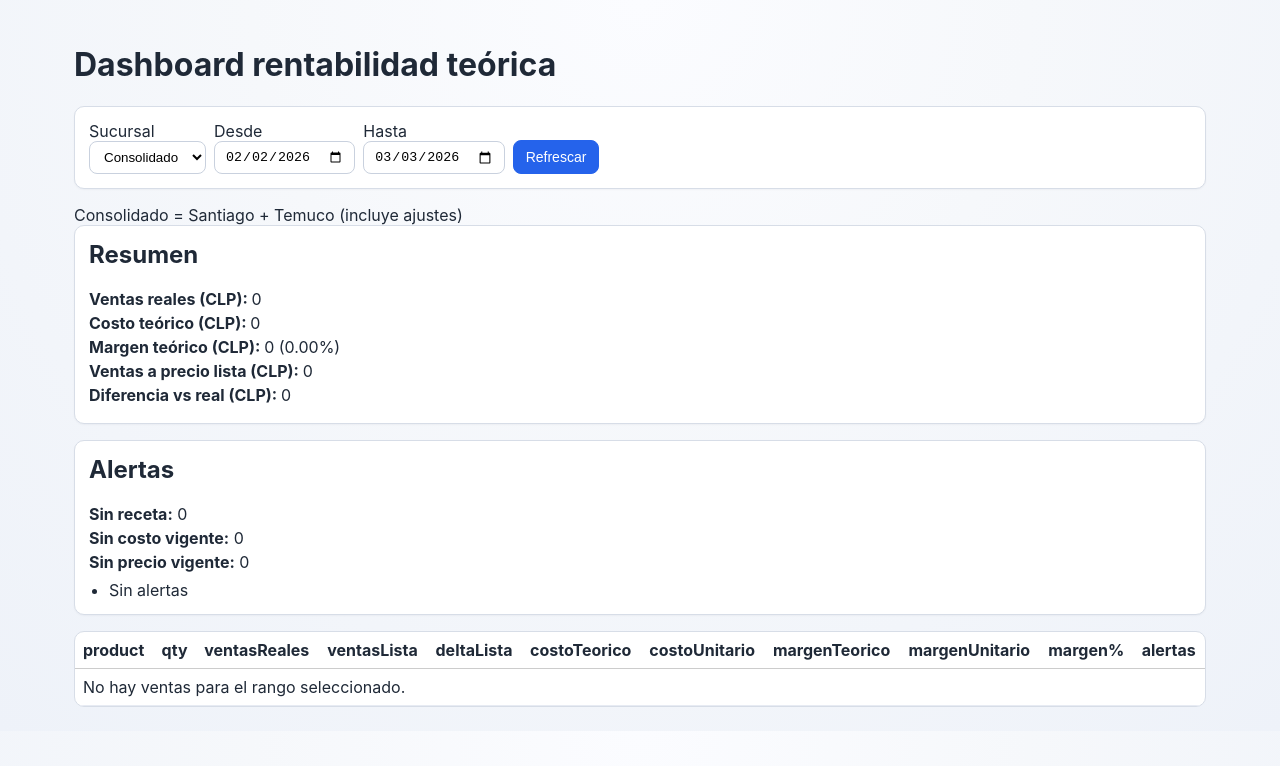
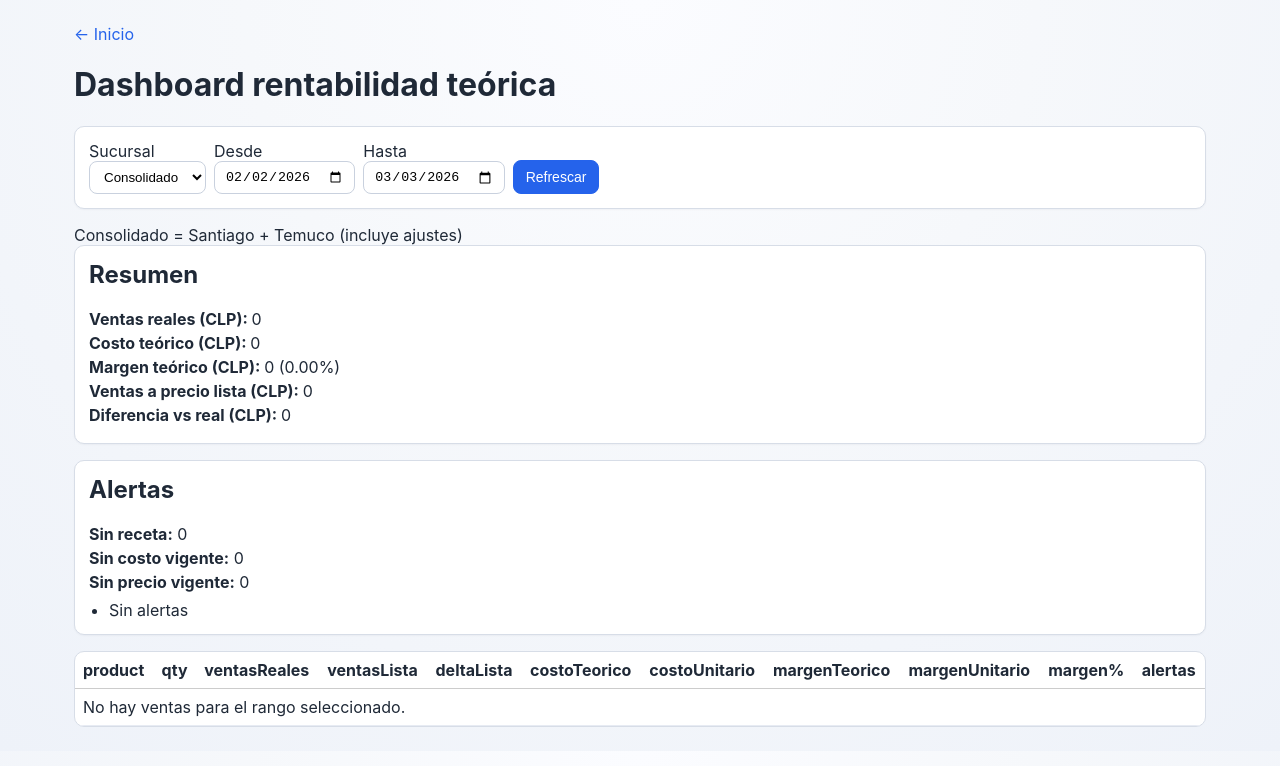
Before and after one commit to NicoChapiro/cafeteria-678-dashboard, a Next.js app: page /dashboard in a window 1280 px wide. Shown: the top 766 px of the page. Built offline with nearby package versions, Linux system fonts and the light colour scheme.

Commit message:
Add reusable back navigation links on key pages

```diff
--- a/app/dashboard/page.tsx
+++ b/app/dashboard/page.tsx
@@ -2,6 +2,7 @@
 
 import { useEffect, useMemo, useState } from 'react';
 
+import BackNav from '@/src/components/BackNav';
 import type { Branch, ProductCostVersion, ProductPriceVersion, SalesDaily } from '@/src/domain/types';
 import { costRecipe } from '@/src/services/costing';
 import { getProductWasteRate } from '@/src/services/product-waste';
@@ -346,6 +347,7 @@ export default function DashboardPage() {
 
   return (
     <main>
+      <BackNav />
       <h1>Dashboard rentabilidad teórica</h1>
 
       <section className="card" style={{ display: 'flex', gap: 8, alignItems: 'end', flexWrap: 'wrap' }}>
--- a/app/import/base/page.tsx
+++ b/app/import/base/page.tsx
@@ -3,6 +3,7 @@
 import { useState } from 'react';
 import * as XLSX from 'xlsx';
 
+import BackNav from '@/src/components/BackNav';
 import {
   addAuditEvent,
   addItemCostVersion,
@@ -548,6 +549,7 @@ export default function ImportBasePage() {
 
   return (
     <main>
+      <BackNav />
       <h1>Importar Base Consolidada v3</h1>
 
       <section className="card" style={{ display: 'flex', gap: 8, alignItems: 'end', flexWrap: 'wrap' }}>
--- a/app/sales/adjustments/page.tsx
+++ b/app/sales/adjustments/page.tsx
@@ -2,6 +2,7 @@
 
 import { useEffect, useMemo, useState } from 'react';
 
+import BackNav from '@/src/components/BackNav';
 import type { Branch, Product } from '@/src/domain/types';
 import {
   addSalesAdjustment,
@@ -94,6 +95,7 @@ export default function SalesAdjustmentsPage() {
 
   return (
     <main>
+      <BackNav backTo={{ href: '/sales', label: 'Ventas' }} />
       <h1>Ajustes de ventas</h1>
       <div style={{ display: 'flex', gap: 8, alignItems: 'end', flexWrap: 'wrap', marginBottom: 16 }}>
         <label>Sucursal<br />
--- a/app/sales/import/page.tsx
+++ b/app/sales/import/page.tsx
@@ -1,11 +1,13 @@
 'use client';
 
 import SalesImportFudo from '@/src/components/SalesImportFudo';
+import BackNav from '@/src/components/BackNav';
 
 export default function SalesImportPage() {
   return (
     <main>
       <header className="card">
+        <BackNav backTo={{ href: '/sales', label: 'Ventas' }} />
         <h1 style={{ marginBottom: 8 }}>Importar Ventas FU.DO</h1>
         <p className="muted">
           Usa esta pantalla estándar para importar el reporte de productos (hoja Detalle) para
--- a/app/sales/page.tsx
+++ b/app/sales/page.tsx
@@ -3,6 +3,7 @@
 import Link from 'next/link';
 import { useEffect, useMemo, useState } from 'react';
 
+import BackNav from '@/src/components/BackNav';
 import type { Branch } from '@/src/domain/types';
 import { listProducts, listSalesEffective } from '@/src/storage/local/store';
 
@@ -119,6 +120,7 @@ export default function SalesPage() {
 
   return (
     <main>
+      <BackNav />
       <h1>Ventas</h1>
       <p style={{ marginBottom: 16 }}><Link href="/sales/adjustments">Ajustes de ventas</Link></p>
 
--- /dev/null
+++ b/src/components/BackNav.tsx
@@ -0,0 +1,17 @@
+import Link from 'next/link';
+
+type BackNavProps = {
+  backTo?: {
+    href: string;
+    label: string;
+  };
+};
+
+export default function BackNav({ backTo }: BackNavProps) {
+  return (
+    <nav aria-label="Navegación de regreso" style={{ display: 'flex', gap: 12, marginBottom: 12, flexWrap: 'wrap' }}>
+      <Link href="/">← Inicio</Link>
+      {backTo ? <Link href={backTo.href}>← {backTo.label}</Link> : null}
+    </nav>
+  );
+}
```
